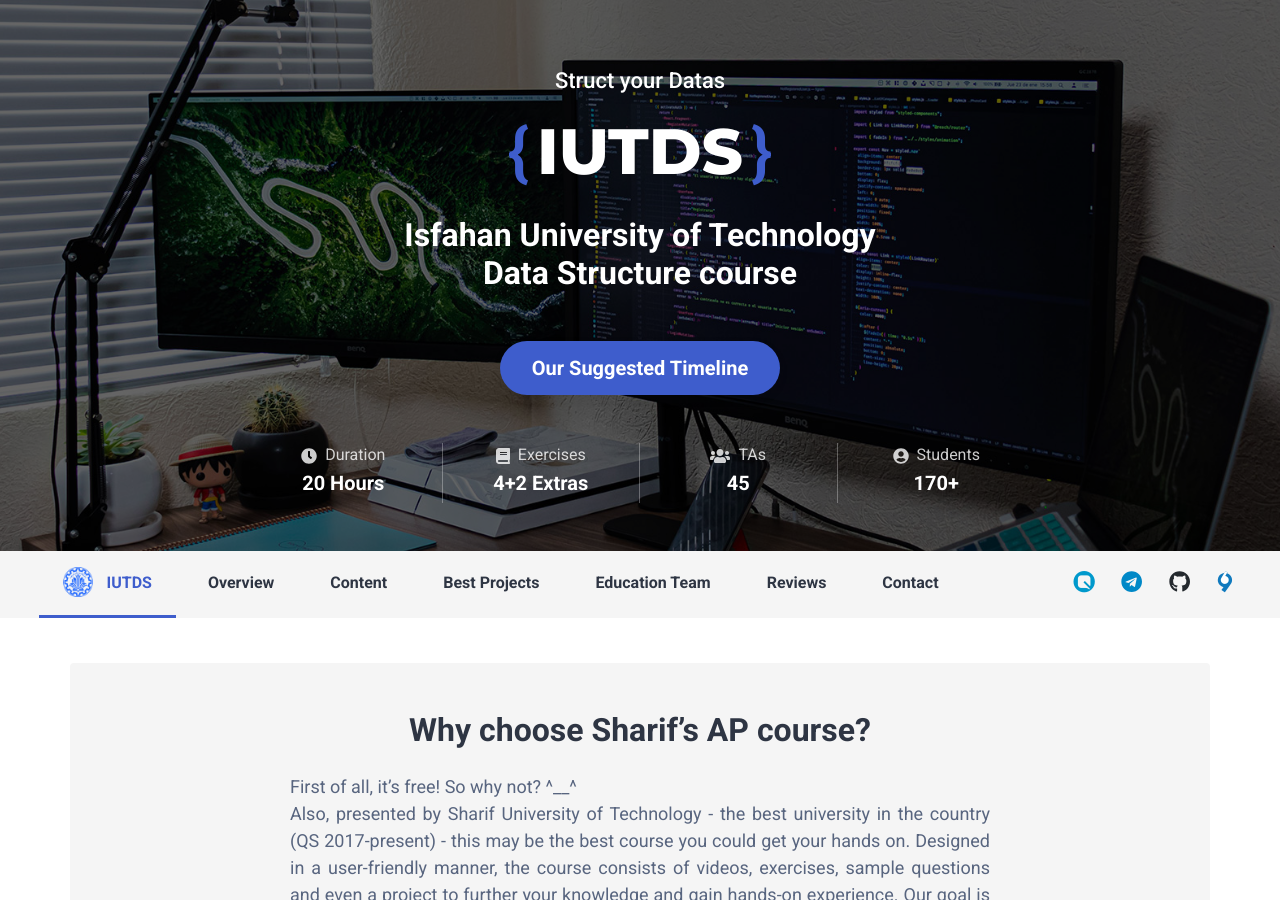
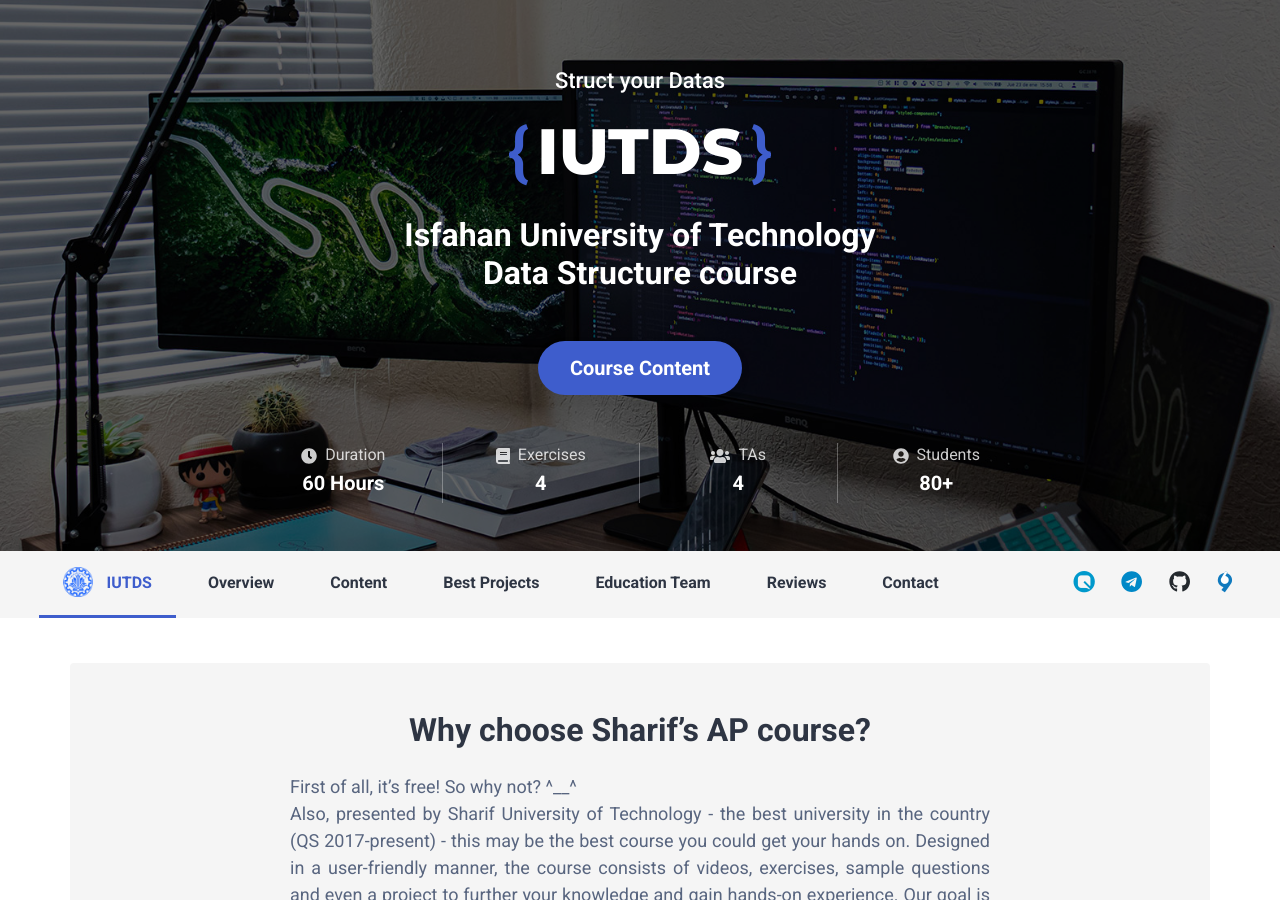
Before and after one commit to IUT-Ds/webpage, a Jekyll site: the page built from index.html, in a window 1280 px wide and 900 px high. Built offline with Jekyll 4.4.1, drawn with Linux system fonts in a browser that asks for light colours; some web fonts are replaced; comment, search, counter and statistics services are not loaded.

Commit message:
header updated

```diff
--- a/_data/summary.yml
+++ b/_data/summary.yml
@@ -1,16 +1,16 @@
 - title: Duration
-  value: 20
+  value: 60
   icon: clock
   desc: Hours
 
 - title: Exercises
-  value: 4+2 Extras
+  value: 4
   icon: book
 
 - title: TAs
-  value: 45
+  value: 4
   icon: users
 
 - title: Students
-  value: 170+
+  value: 80+
   icon: user-circle
--- a/_includes/header.html
+++ b/_includes/header.html
@@ -13,7 +13,7 @@
                     <span class="desc d-block"></span>
                 </h1>
                 <div class="text-center mb-5">
-                    <a href="#section-content" class="btn btn-primary btn-lg scrollto">Our Suggested Timeline</a>
+                    <a href="#section-content" class="btn btn-primary btn-lg scrollto">Course Content</a>
                 </div>
                 <div class="hero-summary">
                     <div class="row">
```
